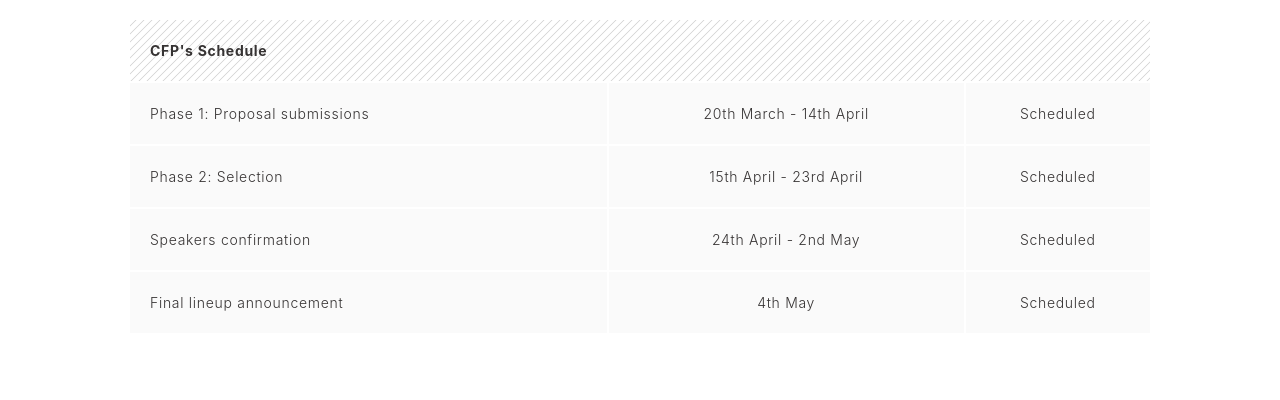
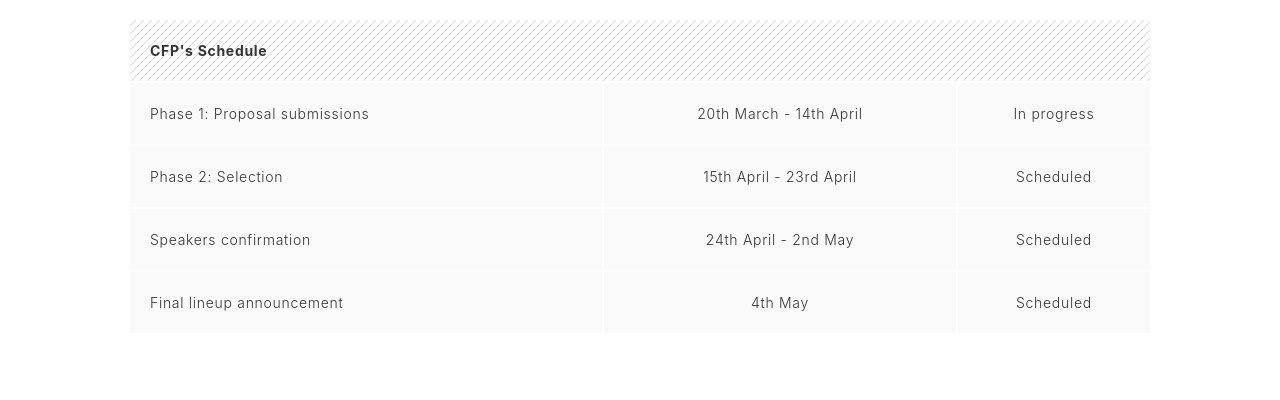
Before and after one commit to euruko/euruko2017.github.io, a Jekyll site: the page built from speakers.html, in a window 1280 px wide and 900 px high. Shown: the part 140-540 px from the top of the window. Built offline with Jekyll 4.4.1, drawn with Linux system fonts in a browser that asks for light colours.

Commit message:
Update CFP submission status on the speakers page

```diff
--- a/speakers.html
+++ b/speakers.html
@@ -18,7 +18,7 @@
           <tr>
             <td>Phase 1: Proposal submissions</td>
             <td>20th March - 14th April</td>
-            <td>Scheduled</td>
+            <td>In progress</td>
           </tr>
           <tr>
             <td>Phase 2: Selection</td>
```
